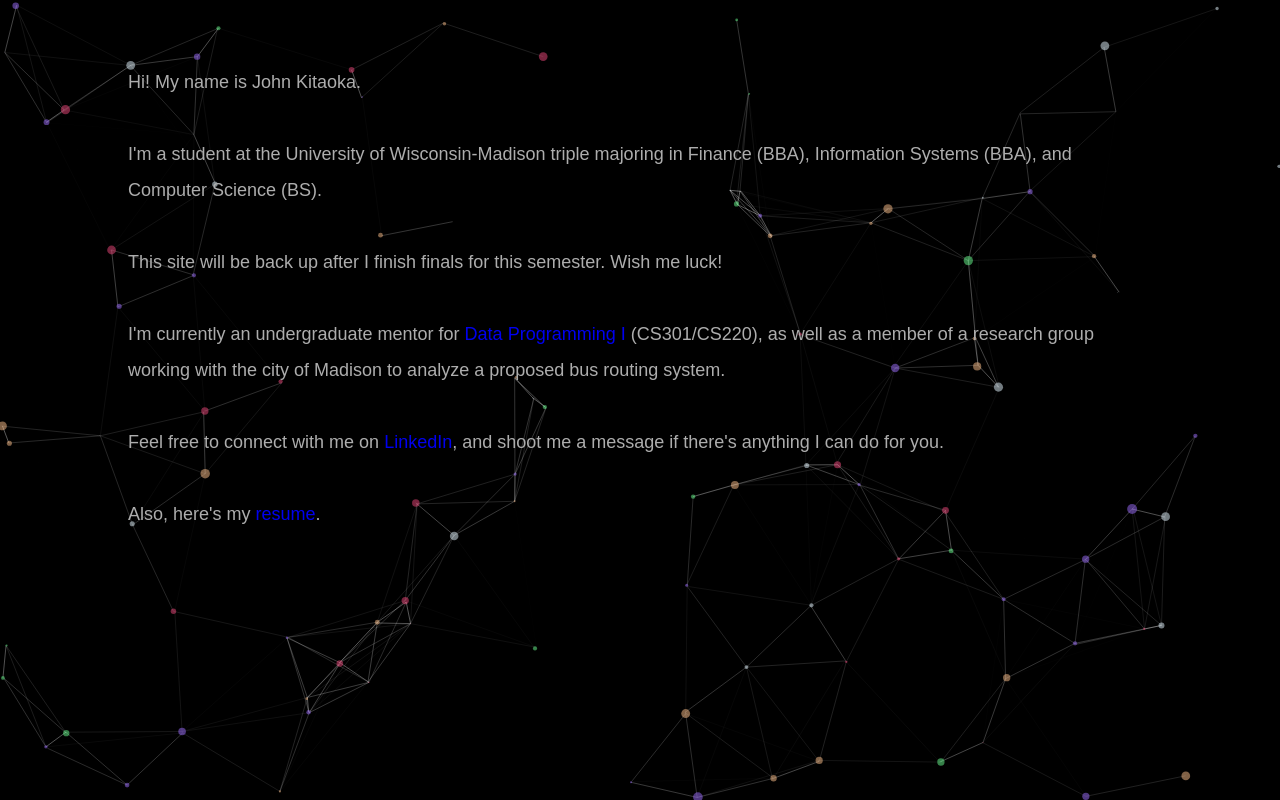
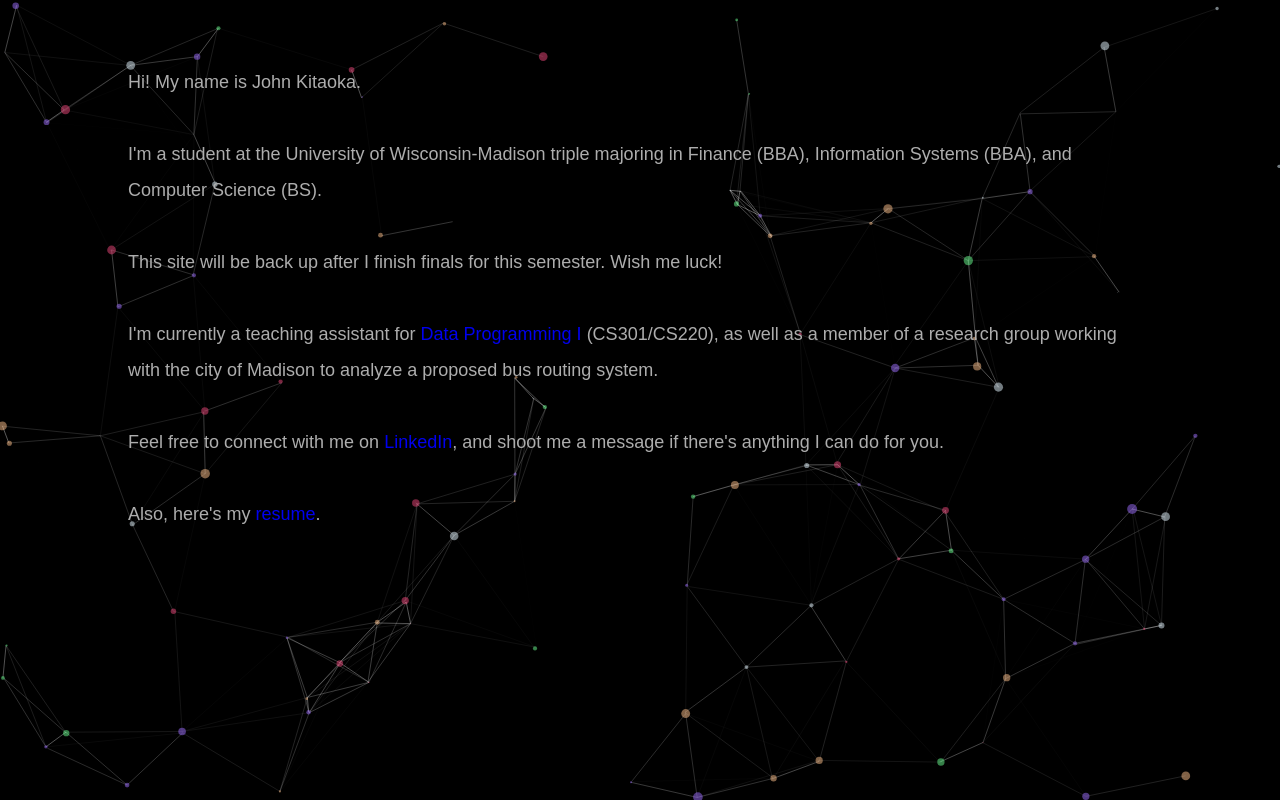
Before and after one commit to johnkitaoka/JohnKitaoka, a plain HTML site: page index.html in a window 1280 px wide. Drawn offline with nearby package versions, Linux system fonts and the light colour scheme.

Commit message:
Update index.html

```diff
--- a/index.html
+++ b/index.html
@@ -10,8 +10,8 @@
 <head>
   <meta charset="utf-8">
   <title>John's (Temporary) Site</title>
-  <meta name="description" content="particles.js is a lightweight JavaScript library for creating particles.">
-  <meta name="author" content="Vincent Garreau" />
+  <meta name="description" content="Personal website made with particles.js">
+  <meta name="author" content="John Kitaoka" />
   <meta name="viewport" content="width=device-width, initial-scale=1.0, minimum-scale=1.0, maximum-scale=1.0, user-scalable=no">
   <link rel="stylesheet" media="screen" href="css/style.css">
 </head>
@@ -31,7 +31,7 @@
 	</section>
 
 	<section class = "text">
-		<p>I'm currently an undergraduate mentor for <a href= "https://tyler.caraza-harter.com/cs301/fall19/schedule.html">Data Programming I</a> (CS301/CS220), as well as a member of a research group working with the city of Madison to analyze a proposed bus routing system. </br></br></p>
+		<p>I'm currently a teaching assistant for <a href= "https://tyler.caraza-harter.com/cs301/fall19/schedule.html">Data Programming I</a> (CS301/CS220), as well as a member of a research group working with the city of Madison to analyze a proposed bus routing system. </br></br></p>
 	</section>
 
 
```
